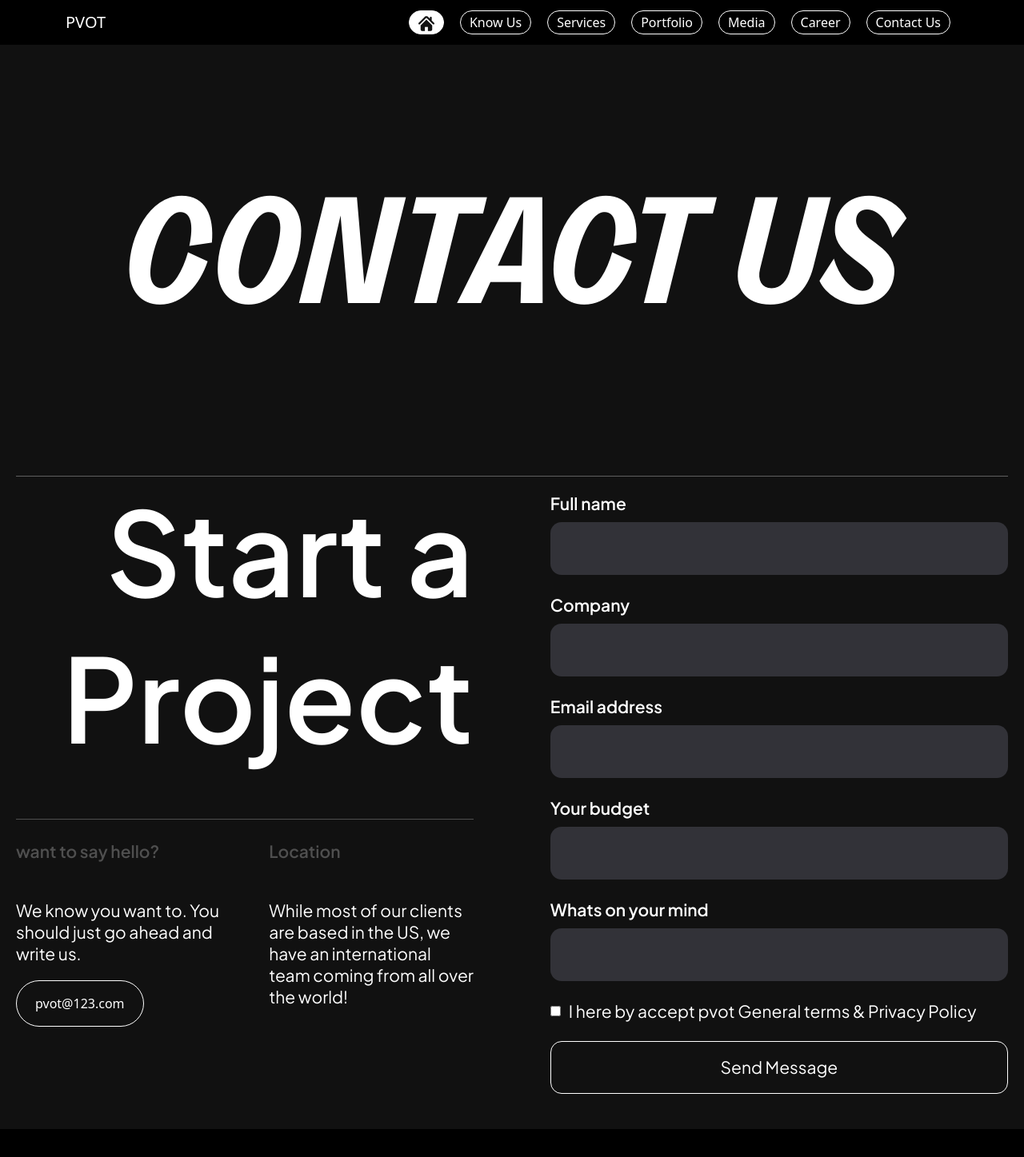
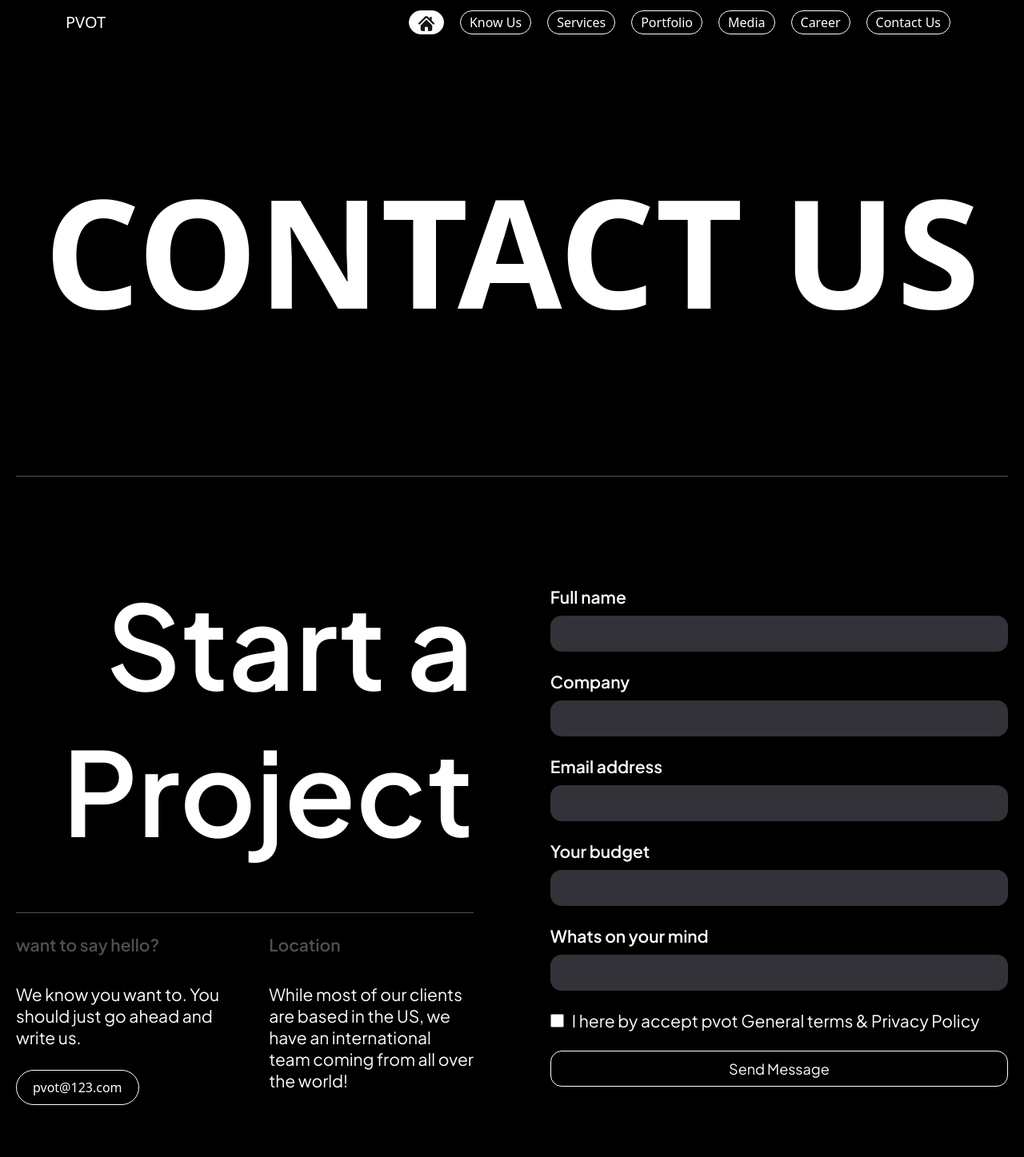
Before and after one commit to humbee-developers/PVOT, a React (Vite) app: page /contact-us in a window 1280 px wide. Shown: the top 1447 px of the page at 80% size. Built offline with nearby package versions, Linux system fonts and the light colour scheme.

Commit message:
contact us

```diff
--- a/src/components/contactUs/ContactForm.jsx
+++ b/src/components/contactUs/contactForm/ContactForm.jsx
@@ -1,6 +1,6 @@
 import { useFormik } from "formik";
 import "./contactForm.css";
-import { ContactFormSchemas } from "../../schemas/ContactFormSchemas";
+import { ContactFormSchemas } from "../../../schemas/ContactFormSchemas";
 
 const ContactForm = () => {
   const initialValue = {
--- a/src/components/contactUs/contactForm.css
+++ b/src/components/contactUs/contactForm/contactForm.css
@@ -1,5 +1,5 @@
 .contact_form {
-  background-color: #111;
+  background-color: #000;
   color: #ffff;
   padding: 20px 0;
 }
@@ -16,9 +16,9 @@
   background: #323238;
   border: none;
   color: #fff;
-  height: 66px;
+  height: 45px;
   font-family: "Plus Jakarta Sans";
-  font-size: 21px;
+  font-size: 18px;
   padding: 0 20px;
 }
 .field input:focus {
@@ -55,7 +55,11 @@
 p.error {
   color: red;
   font-size: 15px;
+  margin: 0;
 }
 .checkbox_flex {
   display: flex;
 }
+.checkbox_flex input{
+  width: 17px;
+}
--- a/src/pages/Desktop6/ContactUsPage.jsx
+++ b/src/pages/Desktop6/ContactUsPage.jsx
@@ -1,4 +1,4 @@
-import ContactForm from "../../components/contactUs/ContactForm";
+import ContactForm from "../../components/contactUs/contactForm/ContactForm";
 import HeroHeading from "./HeroHeading/HeroHeading";
 import ContactContent from "./contactContent/ContactContent";
 import ContactLeftHeading from "./contactLeftHeading/ContactLeftHeading";
--- a/src/pages/Desktop6/HeroHeading/heroHeading.css
+++ b/src/pages/Desktop6/HeroHeading/heroHeading.css
@@ -1,14 +1,14 @@
 .hero_heading {
   padding: 200px 0 160px;
-  background-color: #111;
+  background-color: #000;
   color: #fff;
   border-bottom: 1px solid rgba(255, 255, 255, 0.33);
 }
 .hero_heading h1 {
   color: #fff;
-  font-family: "FONTSPRING-bold";
+  /* font-family: "FONTSPRING-bold"; */
   font-size: 189.062px;
-  font-style: italic;
+  /* font-style: italic; */
   font-weight: 700;
   text-transform: uppercase;
   text-align: center;
@@ -39,7 +39,7 @@
 }
 @media (max-width: 575px) {
   .hero_heading h1 {
-    font-size: 80px;
+    font-size: 62px;
   }
   .hero_heading {
     padding: 80px 0 60px;
--- a/src/pages/Desktop6/contactContent/contactContent.css
+++ b/src/pages/Desktop6/contactContent/contactContent.css
@@ -9,7 +9,7 @@
   font-style: normal;
   font-weight: 600;
   line-height: normal;
-  margin: 0 0 47px;
+  margin: 0 0 35px;
 }
 .contact_content_right_heading {
   color: #4f4f4f;
@@ -18,7 +18,7 @@
   font-style: normal;
   font-weight: 600;
   line-height: normal;
-  margin: 0 0 47px;
+  margin: 0 0 35px;
 }
 .contact_content_wrapper {
   display: flex;
@@ -58,7 +58,7 @@
   color: #fff;
   border-radius: 74px;
   border: 1.48px solid #fff;
-  padding: 17px 23px;
+  padding: 10px 20px;
   text-decoration: none;
 }
 @media (max-width: 991px) {
--- a/src/pages/Desktop6/contactUsPage.css
+++ b/src/pages/Desktop6/contactUsPage.css
@@ -1,5 +1,5 @@
 .contact_us_page {
-  background-color: #111;
+  background-color: #000;
   color: #fff;
 }
 .contact_us_page_container {
@@ -11,6 +11,7 @@
   display: flex;
   justify-content: space-between;
   margin: 0 -10px;
+  padding: 117px 0 0;
 }
 
 .form_wrapper_left {
@@ -25,10 +26,20 @@
   .contact_us_page_container {
     max-width: 991px;
   }
+  .form_wrapper_section {
+
+    padding: 60px 0 0;
+
+  }
 }
 @media (max-width: 991px) {
   .contact_us_page_container {
     max-width: 767px;
+  }
+  .form_wrapper_section {
+
+    padding: 40px 0 0;
+
   }
 }
 @media (max-width: 767px) {
@@ -38,6 +49,8 @@
   .form_wrapper_section {
     display: flex;
     flex-direction: column;
+    padding: 0;
+
   }
   .form_wrapper_left {
     width: 100%;
--- a/src/pages/Home.jsx
+++ b/src/pages/Home.jsx
@@ -6,9 +6,8 @@ import Achievements from "../components/achievements/Achievements";
 import OurTeam from "../components/ourTeam/OurTeam";
 import LogoSection from "../components/logoSection/LogoSection";
 import Testimonial from "../components/testimonial/Testimonial";
-import Amazing2023 from "../components/amazing2023/Amazing2023";
+// import Amazing2023 from "../components/amazing2023/Amazing2023";
 import ContactUs from "../components/contactUs/ContactUs";
-import ContactForm from "../components/contactUs/ContactForm";
 
 const Home = () => {
   return (
```
